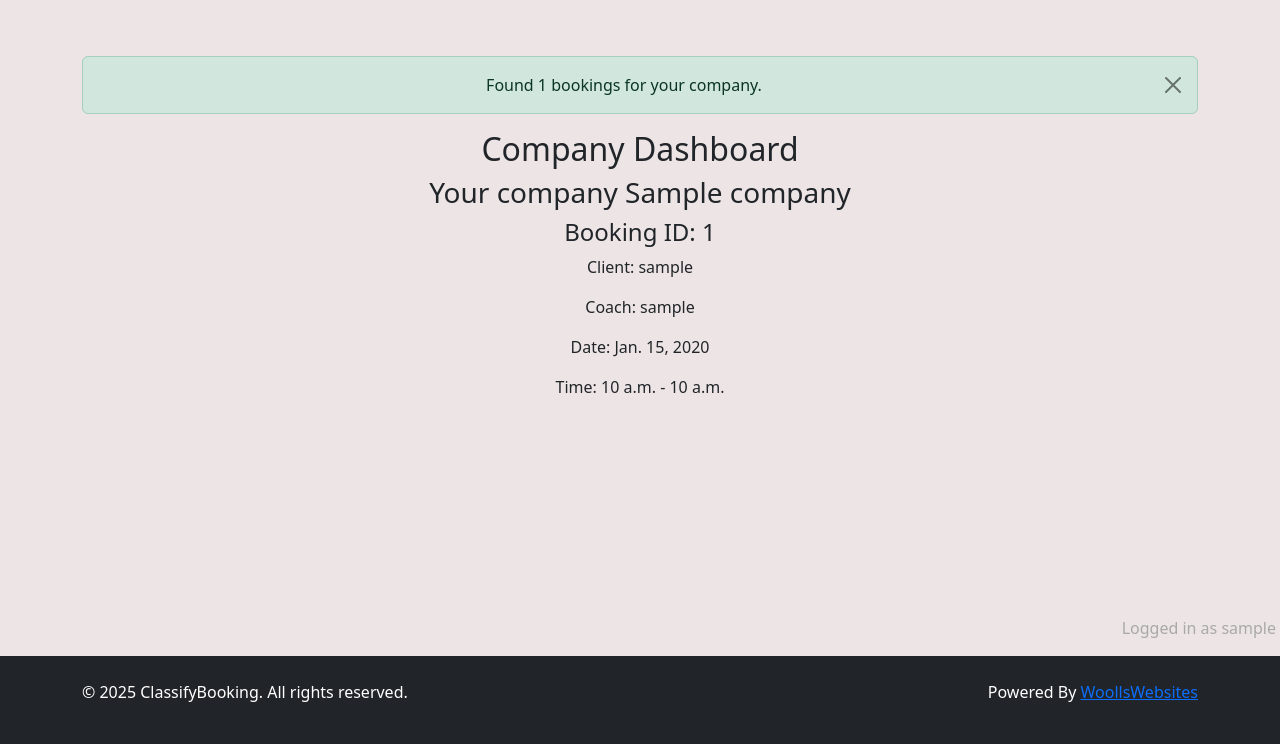
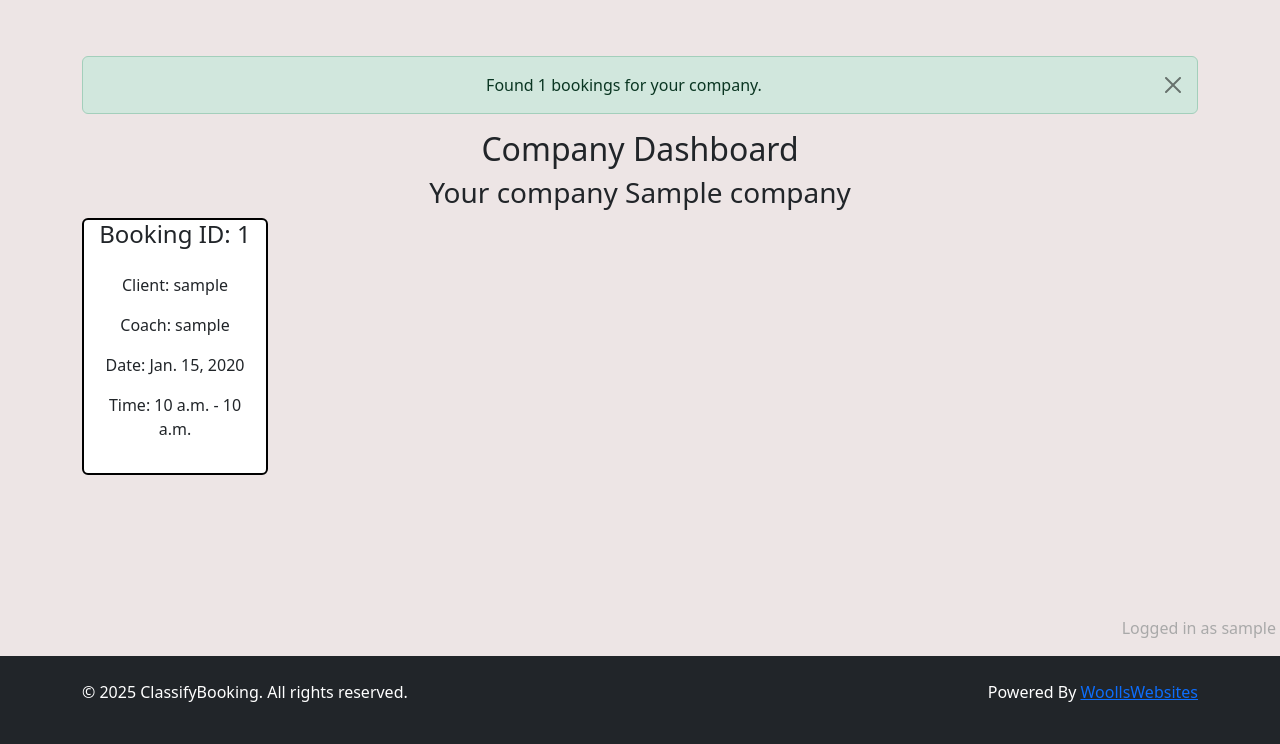
Before and after one commit to judewoolls/ClassifyBooking, a Django app: page /company/view_bookings/ in a window 1280 px wide. Shown: the part 56-800 px from the top of the page. Run offline with Django 4.2, Linux system fonts and the light colour scheme; a user stored in the database is signed in; tables that the repository leaves empty hold one stand-in row (values such as "Sample post").

Commit message:
add basic styling to the view bookings cards

```diff
--- a/company/templates/company/view_bookings.html
+++ b/company/templates/company/view_bookings.html
@@ -6,12 +6,14 @@
 <h3>Your company {{ company.name }}</h3>
 <div class="container">
     {% for booking in bookings %}
-    <div class="booking-details">
-        <h4>Booking ID: {{ booking.id }}</h4>
-        <p>Client: {{ booking.user }}</p>
-        <p>Coach: {{ booking.event.coach }}</p>
-        <p>Date: {{ booking.event.date_of_event }}</p>
-        <p>Time: {{ booking.event.start_time }} - {{ booking.event.end_time }}</p>
+    <div class="card col-12 col-md-4 col-lg-2" style="border: 2px black solid;">
+        <h4 class="card-title">Booking ID: {{ booking.id }}</h4>
+        <div class="card-body">
+            <p>Client: {{ booking.user }}</p>
+            <p>Coach: {{ booking.event.coach }}</p>
+            <p>Date: {{ booking.event.date_of_event }}</p>
+            <p>Time: {{ booking.event.start_time }} - {{ booking.event.end_time }}</p>
+        </div>
     </div>
     {% endfor %}
 </div>
```
